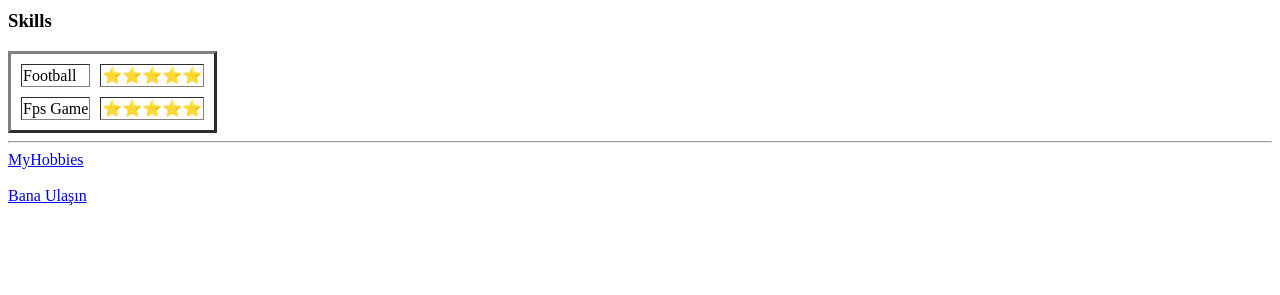
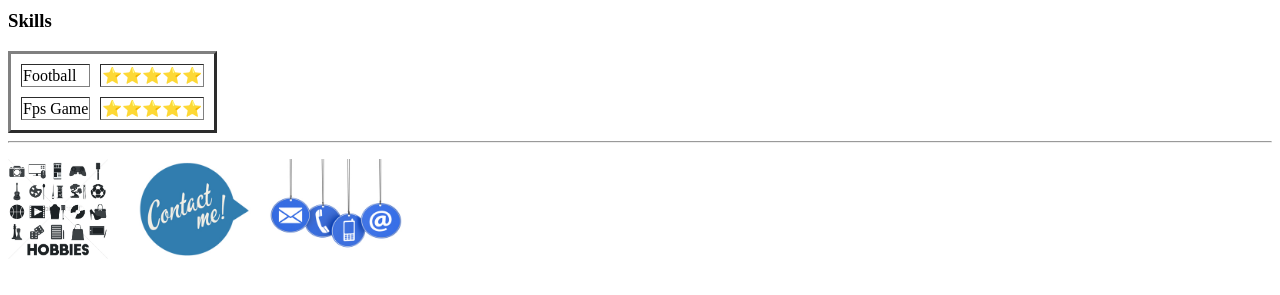
Before and after one commit to yusufbadem/yusufbadem.github.io, a plain HTML site: page index.html in a window 1280 px wide. Shown: the part 1599-1894 px from the top of the page. Drawn offline with Linux system fonts and the light colour scheme.

Commit message:
codda degişiklikler yapıldı

```diff
--- a/index.html
+++ b/index.html
@@ -110,10 +110,11 @@
 
 </table>
 <hr>
-<a href="hobbies.html">MyHobbies</a>
-<br>
-<br>
-<a href="MyContectDetail.html">Bana Ulaşın</a>
+ <p></p>
+ <p></p>
+<a href="hobbies.html"><img src="Img/hobbies.jpg" alt="Hobbies" width="100" height="100"></a>
+<a ></a><a ></a><a ></a>
+<a href="MyContectDetail.html"><img src="Img/Contact-Me.jpg" alt="contectME" width="300" height="100"></a>
 <br><br>
 <br><br>
 <br><br>
```
Also changed, not shown: Img/Contact-Me.jpg (added), Img/hobbies.jpg (added).
